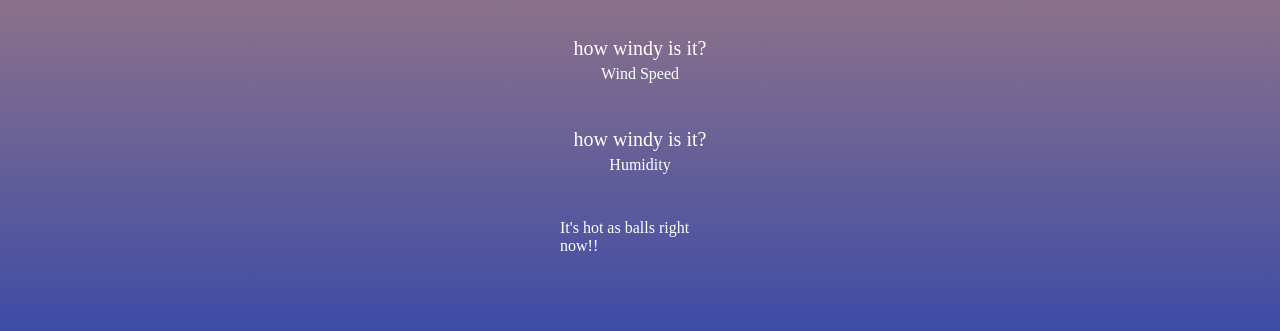
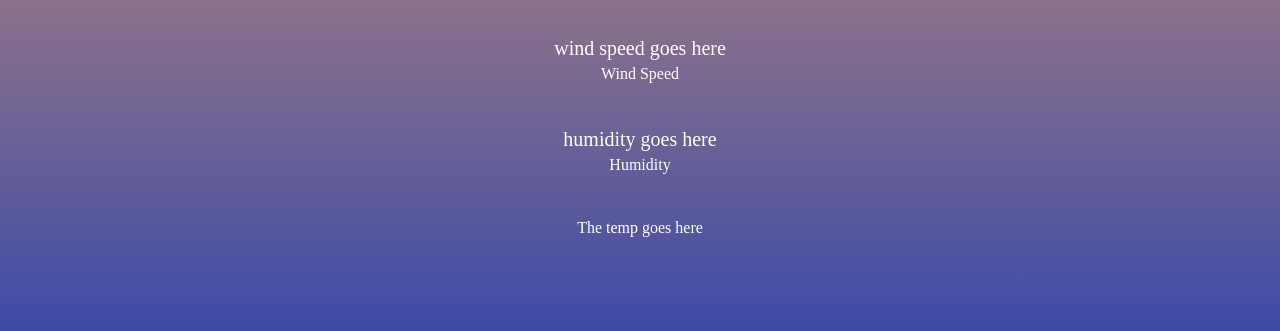
Before and after one commit to mayashley/localWeatherApp, a plain HTML site: page index.html in a window 1280 px wide. Shown: the part 457-788 px from the top of the page. Drawn offline with Linux system fonts and the light colour scheme.

Commit message:
10-2-19
minor update to html

```diff
--- a/index.html
+++ b/index.html
@@ -25,20 +25,20 @@
 
         <div class="condition-container" id="condition-container">
           <div class="conditionSection">
-            <p class="wind" id="wind">how windy is it?</p>
+            <p class="wind" id="wind">wind speed goes here</p>
             <span>Wind Speed</span>
           </div>
 
           <div class="condition-container" id="condition-container">
               <div class="conditionSection">
-                <p class="humid" id="humid">how windy is it?</p>
+                <p class="humid" id="humid">humidity goes here</p>
                 <span>Humidity</span>
               </div>
 
           <!-- end of new add ons -->
 
           <div class="tempDescription conditionSection" id="tempDescription">
-            It's hot as balls right now!!
+            The temp goes here
           </div>
           <!-- consider makeing a "overhead conditions span for this one" -->
         </div>
--- a/stylesSheet.css
+++ b/stylesSheet.css
@@ -57,5 +57,4 @@ cursor: pointer;
   font-size: 20px;
 }
 
-
 /* if syntax is not correct it will need the . in the js on lines 4-5+ */
```
Lines whose indentation alone changed are shown as unchanged.
